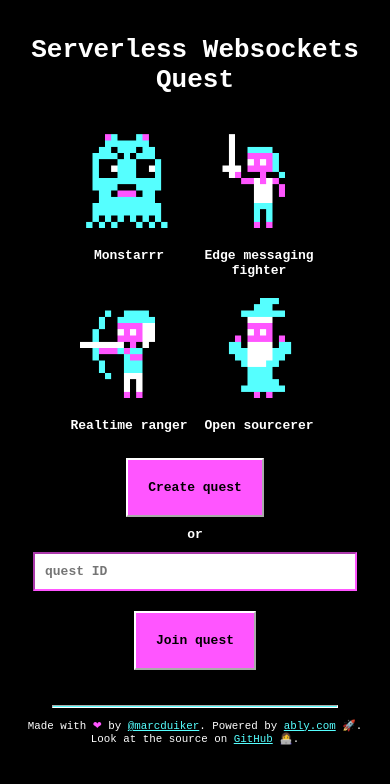
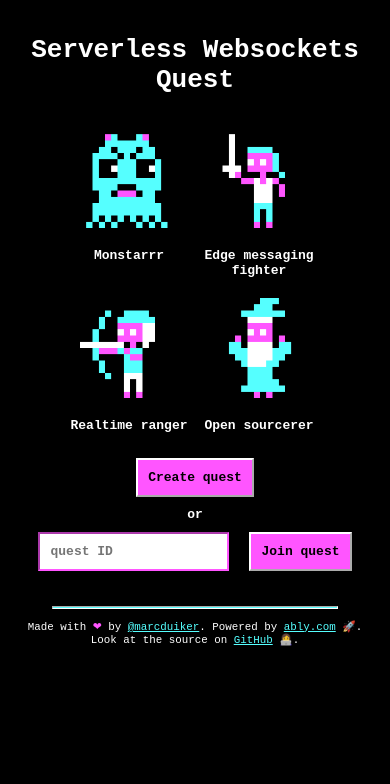
Before and after one commit to ably-labs/serverless-websockets-quest, a Vue app: page / in a window 390 px wide. Shown: the top 784 px of the page. Built offline with nearby package versions, Linux system fonts and the light colour scheme.

Commit message:
Fix button padding

```diff
--- a/src/App.vue
+++ b/src/App.vue
@@ -47,6 +47,9 @@ label {
   figcaption {
     width: 258px;
   }
+  button {
+    padding: 20px;
+  }
 }
 
 @media screen and (max-width: 1200px)  {
@@ -58,6 +61,9 @@ label {
   }
   figcaption {
     width: 168px;
+  }
+   button {
+    padding: 15px;
   }
 }
 
@@ -71,19 +77,19 @@ label {
   figcaption {
     width: 118px;
   }
+  button {
+    padding: 10px;
+  }
 }
 
 img {
   margin: 10px;
 }
 
-
-
 button {
   color: #000;
   background-color: #ff55ff;
   border-color: #fff;
-  padding: 20px;
   margin: 10px;
 }
 
@@ -98,7 +104,6 @@ input[type=text] {
   border-color: #ff55ff;
   padding: 10px;
   margin: 10px;
-  width: 300px;
 }
 
 .pink {
```
